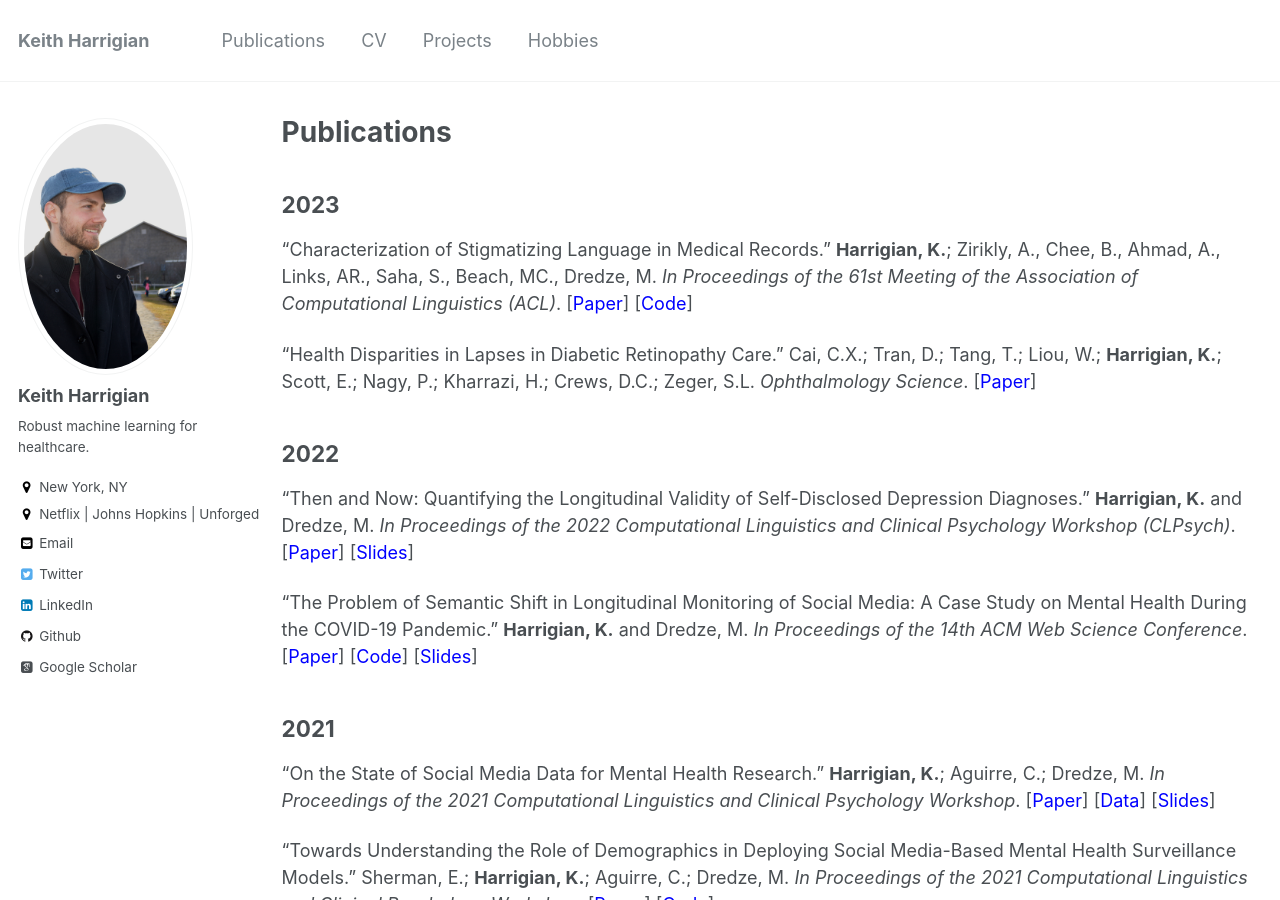
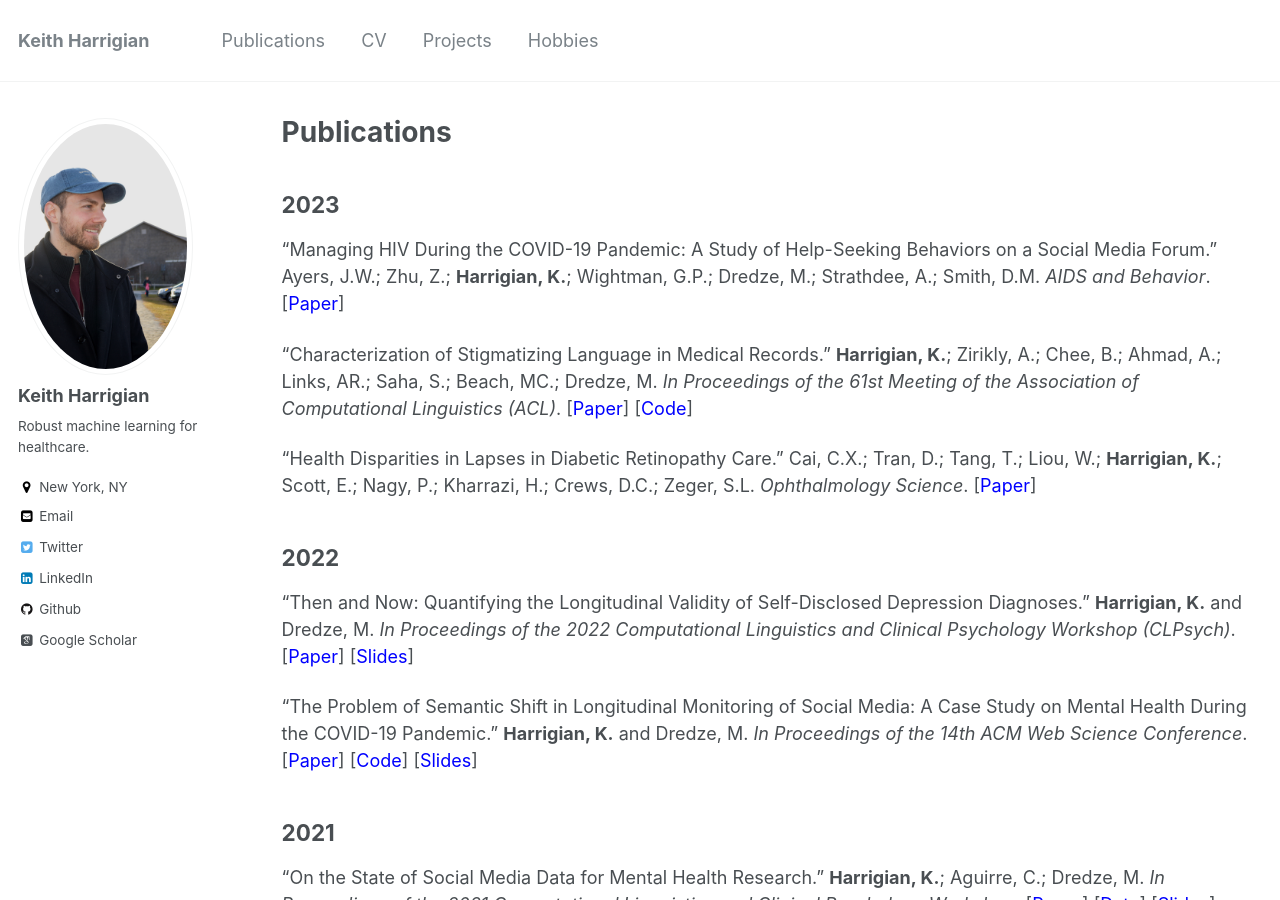
Before and after one commit to kharrigian/kharrigian.github.io, a Jekyll site: the page built from _pages/publications.md, in a window 1280 px wide and 900 px high. Built offline with Jekyll 4.4.1, drawn with Linux system fonts in a browser that asks for light colours; some web fonts are replaced.

Commit message:
Pub update

```diff
--- a/_config.yml
+++ b/_config.yml
@@ -84,7 +84,7 @@ author:
   avatar           : "profile.png"
   bio              : "Robust machine learning for healthcare."
   location         : "New York, NY"
-  employer         : "Netflix | Johns Hopkins | Unforged"
+  employer         :
   googlescholar    : "https://scholar.google.com/citations?user=Ppsp9foAAAAJ&hl=en"
   email            : "kharrigian@jhu.edu"
   uri              :
--- a/_pages/publications.md
+++ b/_pages/publications.md
@@ -9,7 +9,9 @@ author_profile: true
 
 ## 2023
 
-   "Characterization of Stigmatizing Language in Medical Records." **Harrigian, K.**; Zirikly, A., Chee, B., Ahmad, A., Links, AR., Saha, S., Beach, MC., Dredze, M. *In Proceedings of the 61st Meeting of the Association of Computational Linguistics (ACL)*. [[<span style="color:blue">Paper</span>](https://aclanthology.org/2023.acl-short.28/)] [[<span style="color:blue">Code</span>](https://github.com/kharrigian/ehr-stigma)]
+   "Managing HIV During the COVID-19 Pandemic: A Study of Help-Seeking Behaviors on a Social Media Forum." Ayers, J.W.; Zhu, Z.; **Harrigian, K.**; Wightman, G.P.; Dredze, M.; Strathdee, A.; Smith, D.M. *AIDS and Behavior*. [[<span style="color:blue">Paper</span>](https://link.springer.com/article/10.1007/s10461-023-04134-9)]
+
+   "Characterization of Stigmatizing Language in Medical Records." **Harrigian, K.**; Zirikly, A.; Chee, B.; Ahmad, A.; Links, AR.; Saha, S.; Beach, MC.; Dredze, M. *In Proceedings of the 61st Meeting of the Association of Computational Linguistics (ACL)*. [[<span style="color:blue">Paper</span>](https://aclanthology.org/2023.acl-short.28/)] [[<span style="color:blue">Code</span>](https://github.com/kharrigian/ehr-stigma)]
 
    "Health Disparities in Lapses in Diabetic Retinopathy Care." Cai, C.X.; Tran, D.; Tang, T.; Liou, W.; **Harrigian, K.**; Scott, E.; Nagy, P.; Kharrazi, H.; Crews, D.C.; Zeger, S.L. *Ophthalmology Science*. [[<span style="color:blue">Paper</span>](https://doi.org/10.1016/j.xops.2023.100295)]
 
```
